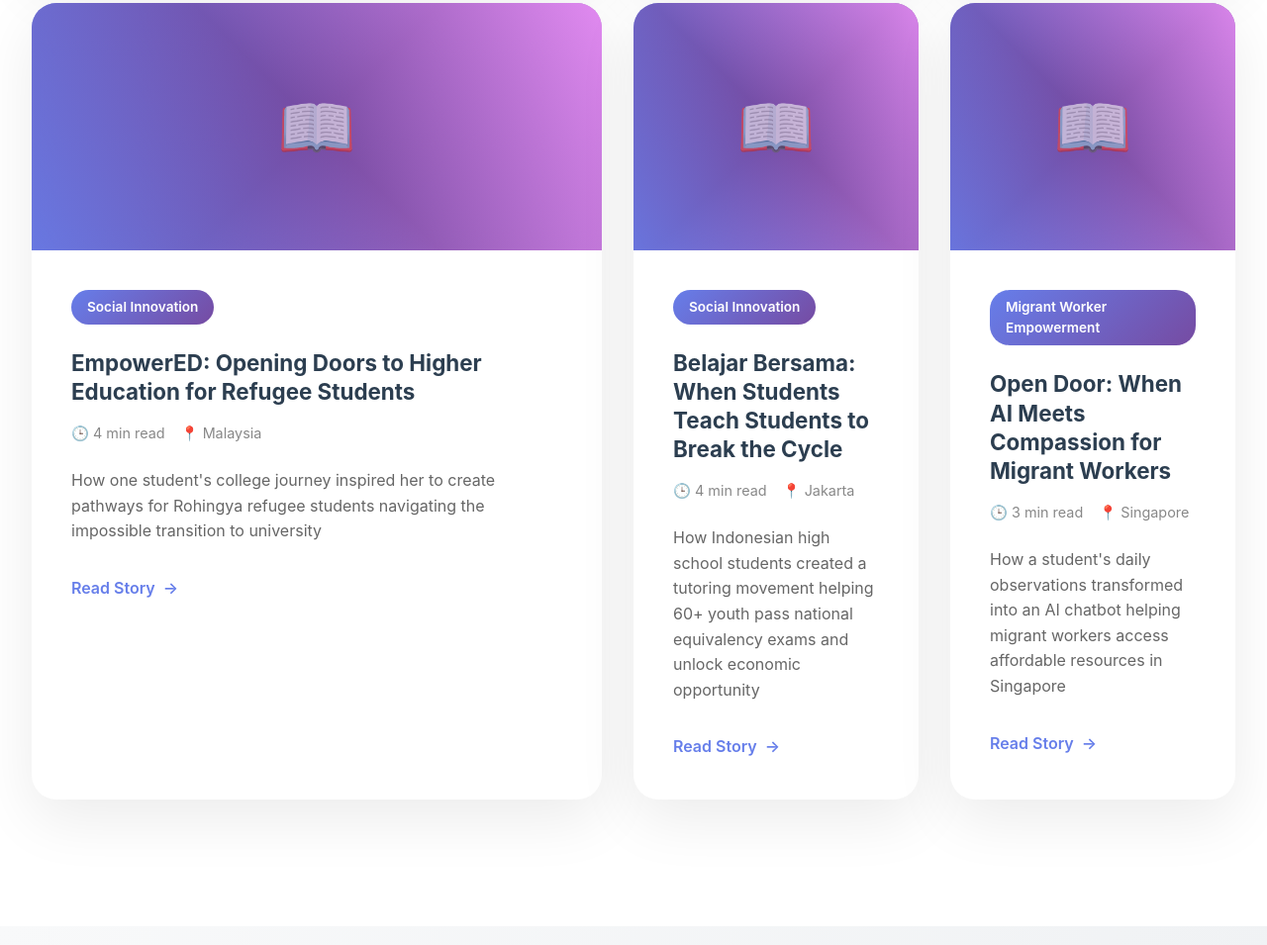
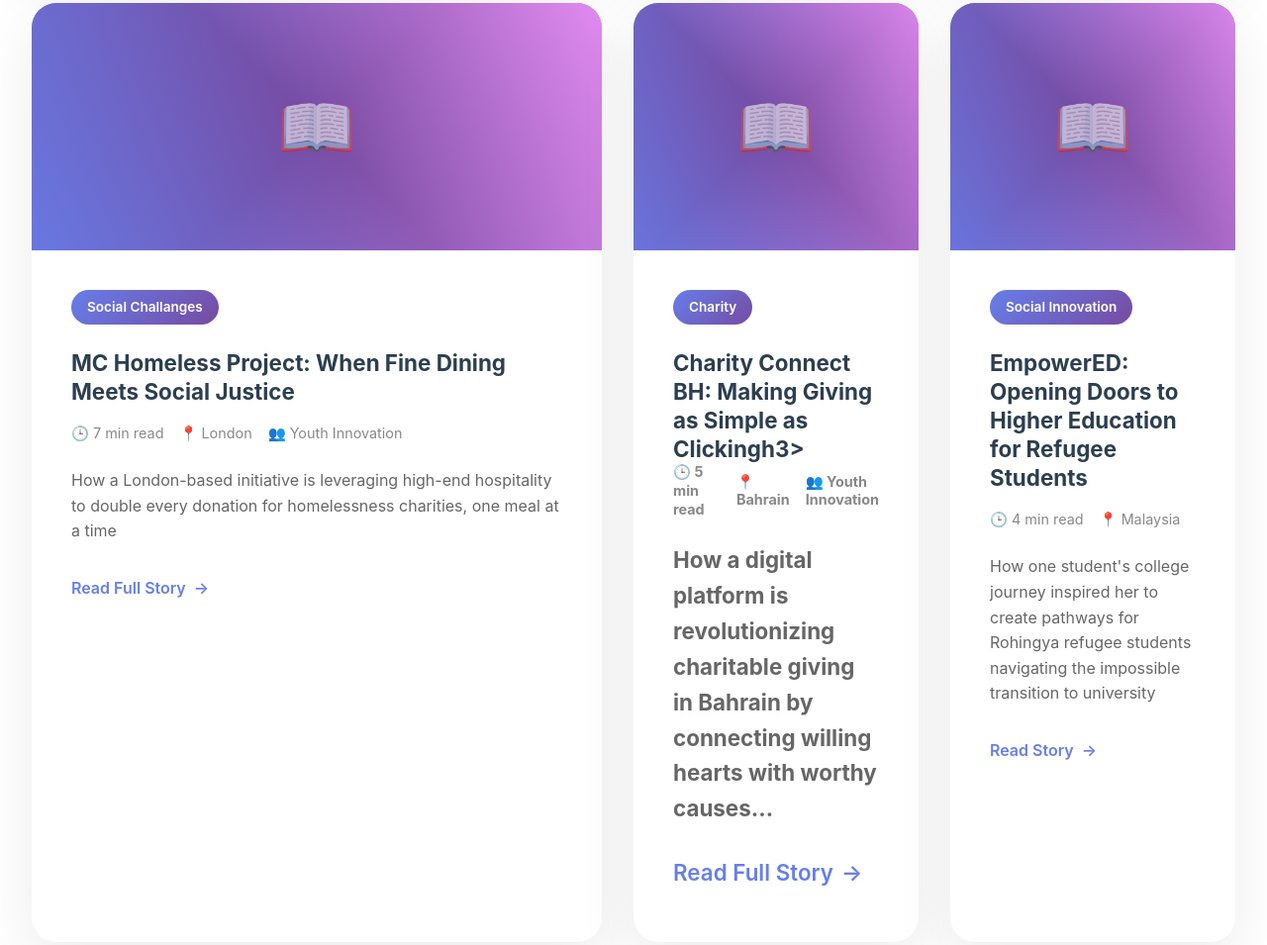
Before and after one commit to ari-rachmat/connected, a plain HTML site: page index.html in a window 1280 px wide. Shown: the part 3231-4186 px from the top of the page at 99% size. Drawn offline with Linux system fonts and the light colour scheme.

Commit message:
Update index.html

```diff
--- a/index.html
+++ b/index.html
@@ -1218,6 +1218,41 @@
                     <a href="cleanflo.html" class="read-more">Read Full Story</a>
                 </div>
             </article>
+
+            </article>
+
+            <article class="story-card">
+                <div class="story-image"></div>
+                <div class="story-content">
+                    <span class="story-category">Social Challanges</span>
+                    <h3 class="story-title">MC Homeless Project: When Fine Dining Meets Social Justice
+ </h3>
+                    <div class="story-meta">
+                        <span>🕒 7 min read</span>
+                        <span>📍 London</span>
+                        <span>👥 Youth Innovation</span>
+                    </div>
+                    <p class="story-excerpt">How a London-based initiative is leveraging high-end hospitality to double every donation for homelessness charities, one meal at a time
+
+</p>
+                    <a href="mchomelessproject.html" class="read-more">Read Full Story</a>
+                </div>
+            </article>
+
+                        <article class="story-card">
+                <div class="story-image"></div>
+                <div class="story-content">
+                    <span class="story-category">Charity</span>
+                    <h3 class="story-title">Charity Connect BH: Making Giving as Simple as Clickingh3>
+                    <div class="story-meta">
+                        <span>🕒 5 min read</span>
+                        <span>📍 Bahrain</span>
+                        <span>👥 Youth Innovation</span>
+                    </div>
+                    <p class="story-excerpt">How a digital platform is revolutionizing charitable giving in Bahrain by connecting willing hearts with worthy causes…</p>
+                    <a href="charityconnect.html" class="read-more">Read Full Story</a>
+                </div>
+            </article>
                         <article class="story-card">
                 <div class="story-image"></div>
                 <div class="story-content">
```
